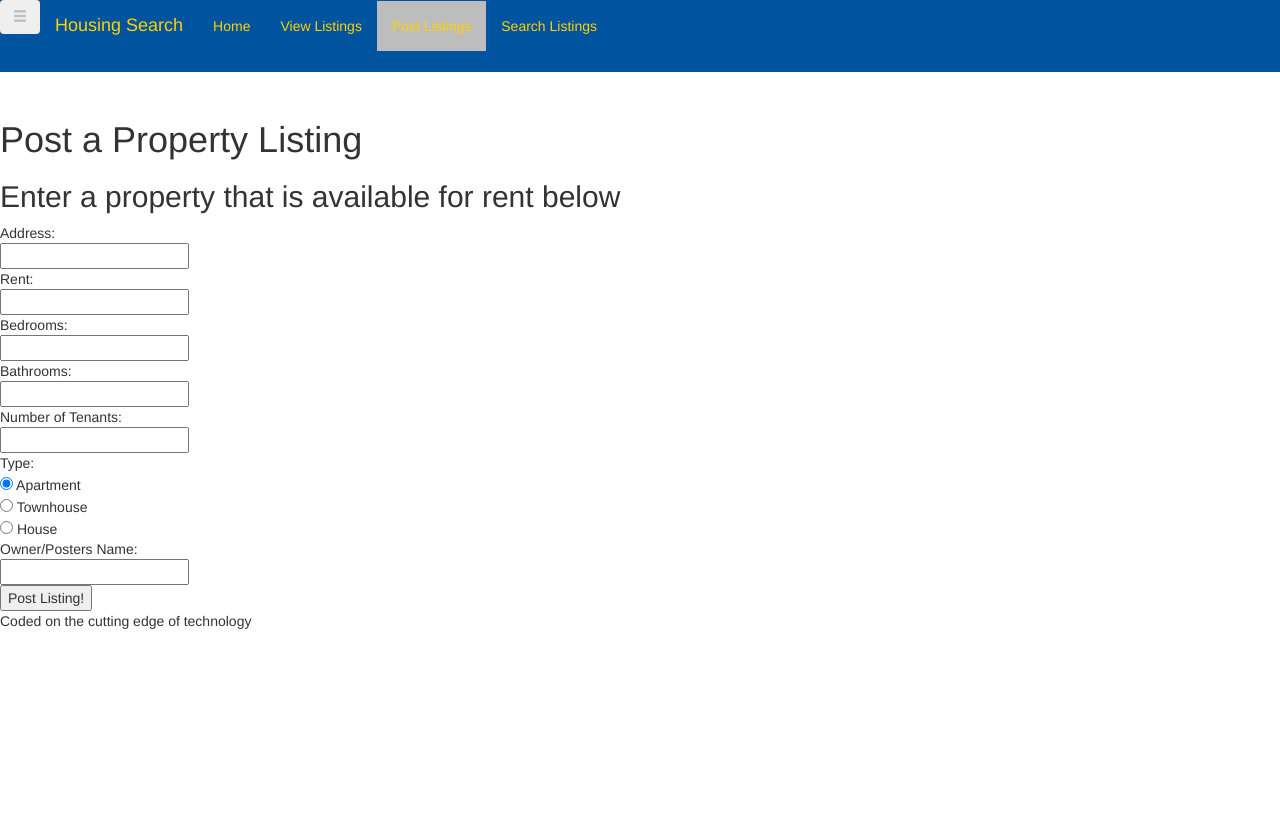
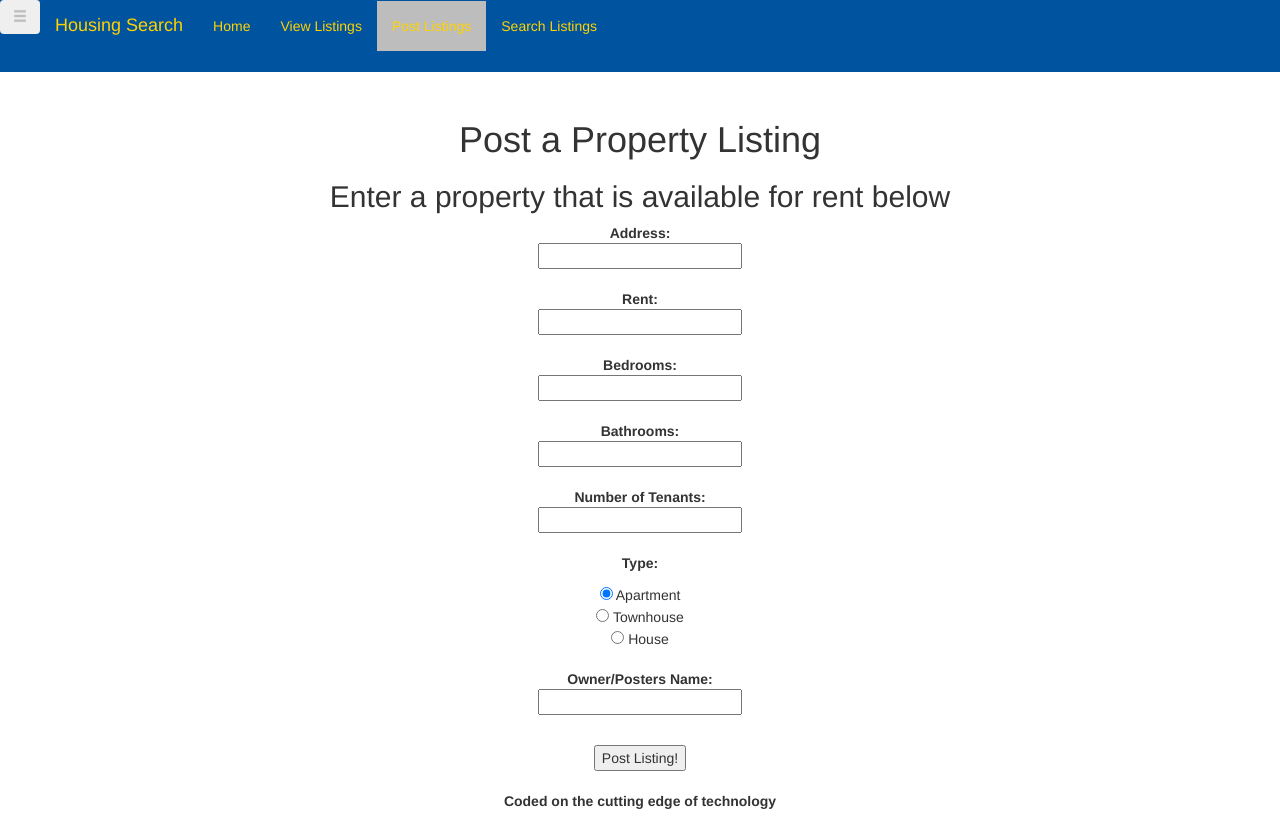
Before and after one commit to willsorg/CISC474Project3, an Angular app in the folder project3/: page /postListing in a window 1280 px wide. Before the commit the page ends 800 px from the top, so only its background shows below. Built offline with nearby package versions, Linux system fonts and the light colour scheme.

Commit message:
Edited Spacing

```diff
--- a/project3/src/app/home/home.component.css
+++ b/project3/src/app/home/home.component.css
@@ -4,9 +4,6 @@
         padding-top: 200px;
     }
 }
-h1 {
+body {
     text-align: center;
 }
-h2 {
-    text-align: center;
-}
--- a/project3/src/app/home/home.component.html
+++ b/project3/src/app/home/home.component.html
@@ -1,7 +1,7 @@
 <div class="jumboContainer">
     <div class="jumbotron">
         <h1>  Welcome to the CISC 474 Housing Application </h1>
-        <h2> Explore Housing All throughout the Newark Area </h2><br>
+        <h2> Explore Housing All Throughout the Newark Area </h2><br>
         <hr class="my-4">
         <p>Use the Menu above to navigate the site.</p>
         <div id="featuredProperty">
--- a/project3/src/app/post-listing/post-listing.component.css
+++ b/project3/src/app/post-listing/post-listing.component.css
@@ -1,5 +1,6 @@
 .listingContainer{
     padding-top: 100px;
+    text-align: center;
 }
 
 @media only screen and (max-width: 760px) {
@@ -7,3 +8,6 @@
         padding-top: 200px;
     }
 }
+p {
+    font-weight: bold;
+}
--- a/project3/src/app/post-listing/post-listing.component.html
+++ b/project3/src/app/post-listing/post-listing.component.html
@@ -47,30 +47,33 @@
           }
       </script>
   <form id = "propteryPosting">
-      Address: <br>
-      <input type="text" id="address"><br>
+      <p>Address: <br>
+      <input type="text" id="address"><br> <br>
       Rent: <br>
-      <input type="text" id="rent"><br>
+      <input type="text" id="rent"><br> <br>
       Bedrooms: <br>
-      <input type="text" id="bedrooms"><br>
+      <input type="text" id="bedrooms"><br> <br>
       Bathrooms: <br>
-      <input type="text" id="bathrooms"><br>
+      <input type="text" id="bathrooms"><br> <br>
       Number of Tenants: <br>
-      <input type="text" id="inhabitants"><br>
-      Type:<br>
+      <input type="text" id="inhabitants"><br> <br>
+      Type:
+      </p>
       <input type="radio" id = 'apt' name="type" value="apartment" checked> Apartment<br>
       <input type="radio" id = 'th' name="type" value="townhouse"> Townhouse<br>
       <input type="radio" id = 'h' name="type" value="house"> House <br>
-
+ <p>
+   <br>
       Owner/Posters Name: <br>
       <input type = "text" id = "owner"><br>
-
+        </p>
+      <br>
       <button (click) = "submitPost()" id = "submit"> Post Listing! </button>
 
 
     </form>
 
 
-
+    <br>
   <p> Coded on the cutting edge of technology</p>
 </div>
--- a/project3/src/app/search-listings/search-listings.component.css
+++ b/project3/src/app/search-listings/search-listings.component.css
@@ -1,5 +1,6 @@
 .listingContainer{
     padding-top: 100px;
+    text-align: center;
 }
 
 @media only screen and (max-width: 760px) {
@@ -7,3 +8,6 @@
         padding-top: 200px;
     }
 }
+p {
+    font-weight: bold;
+}
--- a/project3/src/app/search-listings/search-listings.component.html
+++ b/project3/src/app/search-listings/search-listings.component.html
@@ -2,17 +2,19 @@
   <h1> Search For Properties by Type</h1>
 
   <form id = "searchField">
-    Maximum Rent: <br>
-    <input type="text" id="maxrent"><br>
+    <p>
+      Maximum Rent: <br>
+    <input type="text" id="maxrent"><br><br>
     Bedrooms: <br>
-    <input type="text" id="bedrooms"><br>
+    <input type="text" id="bedrooms"><br><br>
     Number of Inhabitants: <br>
-    <input type="text" id="inhabitants"><br>
+    <input type="text" id="inhabitants"><br><br>
     Type:<br>
+    </p>
     <input type="radio" name="apartment" value="apartment" checked> Apartment<br>
     <input type="radio" name="townhouse" value="townhouse"> Townhouse<br>
     <input type="radio" name="house" value="house"> Apartment <br>
-
+    <br>
     <button id = "submit"> Search! </button>
 
 
@@ -20,7 +22,7 @@
 
   <p>
 
-
+    <br>
     search-listings works!
   </p>
 </div>
--- a/project3/src/app/view-listings/view-listings.component.css
+++ b/project3/src/app/view-listings/view-listings.component.css
@@ -1,5 +1,6 @@
 .listingContainer{
     padding-top: 100px;
+    text-align: center;
 }
 
 @media only screen and (max-width: 760px) {
--- a/project3/src/app/view-listings/view-listings.component.html
+++ b/project3/src/app/view-listings/view-listings.component.html
@@ -1,6 +1,6 @@
 <div class="listingContainer">
   <h1>Current Properties Available</h1>
-
+  <br>
   <ul id="Property List">
     <li>Currently No Properties to Display</li>
 
@@ -13,6 +13,7 @@
   </div>
 
   <p>
+      <br>
     The greatest property search around!
   </p>
 </div>
```
